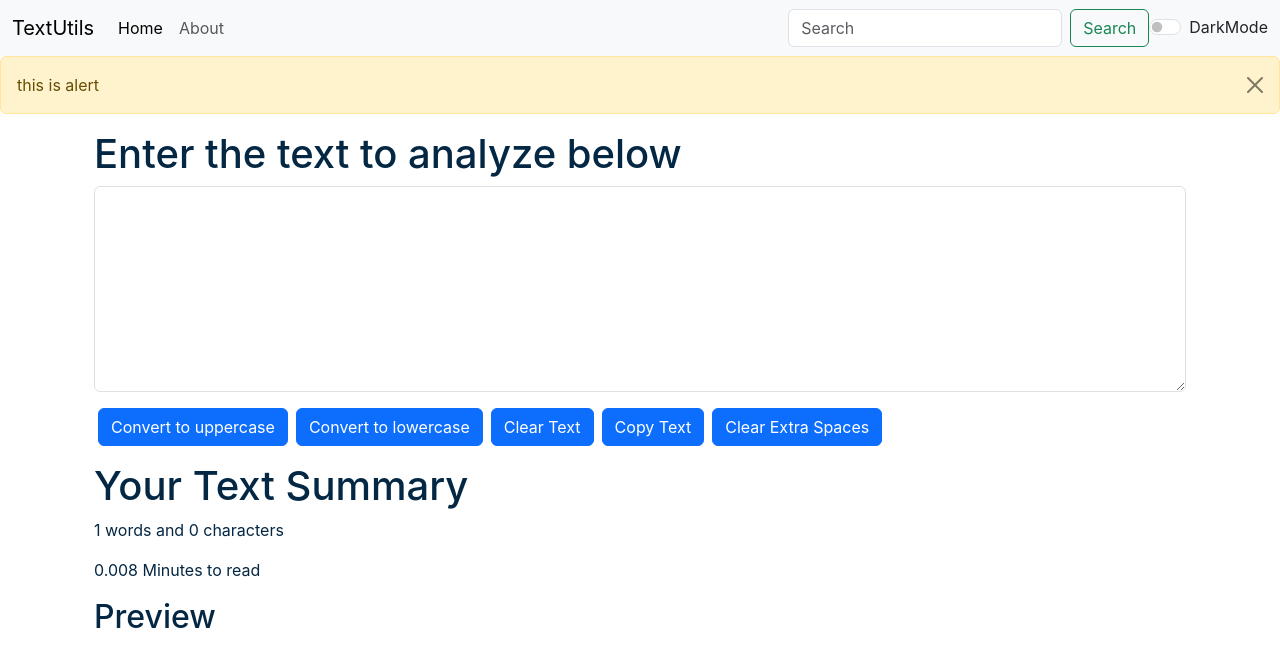
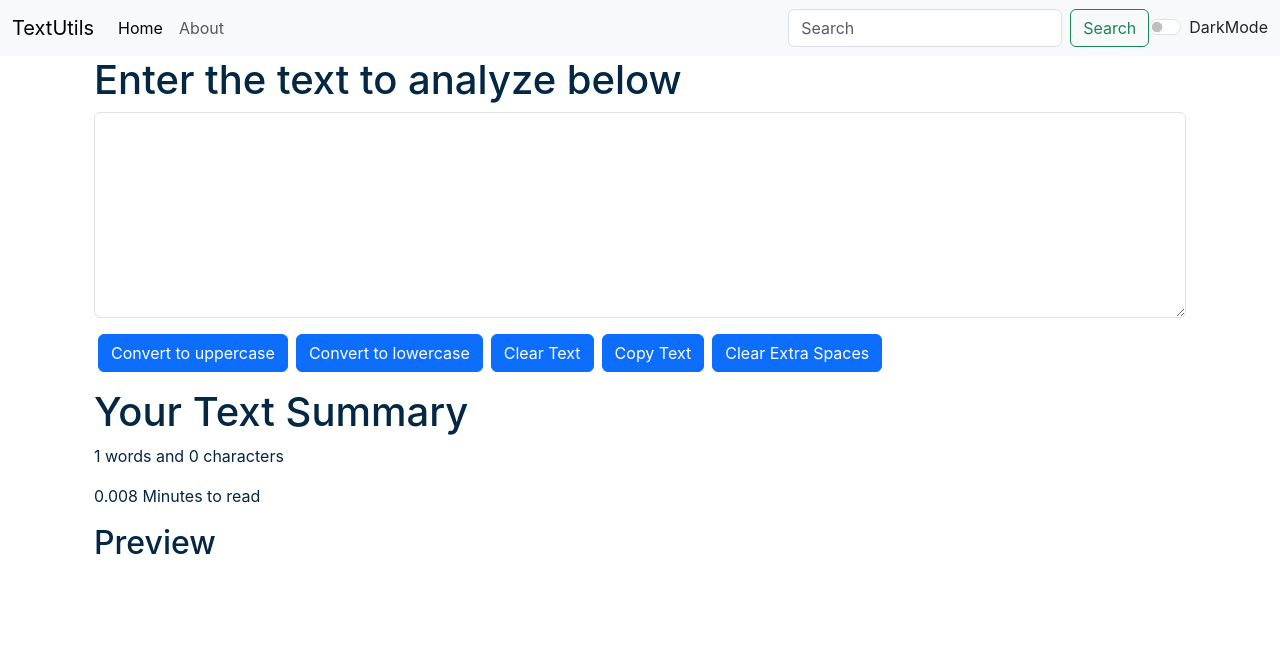
Before and after one commit to Veerupatil45/React-Tutorial, a React (Create React App) app: page / in a window 1280 px wide. Shown: the top 666 px of the page. Built offline with nearby package versions, Linux system fonts and the light colour scheme.

Commit message:
Added Alert

```diff
--- a/src/App.js
+++ b/src/App.js
@@ -8,22 +8,35 @@
 
 function App() {
   const [mode, setMode]=useState('light');
+  const[alert, setAlert]=useState(null);
+
+  const showAlert=(message,type)=>{
+    setAlert({
+      msg: message,
+      type: type
+    })
+    setTimeout(()=>{
+      setAlert(null);
+    },2000);
+  }
   const toggleMode=()=>{
     if(mode==='light'){
       setMode('dark');
       document.body.style.backgroundColor='grey';
+      showAlert("Dark mode has been enabled","Success");
     }else{
       setMode('light');
       document.body.style.backgroundColor='white';
+      showAlert("light mode has been enabled","Success");
     }
   }
   return (
     <>
 
    <Navbar title="TextUtils" mode={mode} toggleMode={toggleMode}/>
-   <Alert alert="this is alert"/>
+   <Alert alert={alert}/>
    <div className='container'>
-    <TextForm heading="Enter the text to analyze below" ></TextForm>
+    <TextForm showAlert={showAlert} heading="Enter the text to analyze below" ></TextForm>
    {/* <About/> */}
    </div>
 
--- a/src/components/Alert.js
+++ b/src/components/Alert.js
@@ -2,9 +2,9 @@
 
 export default function Alert(props) {
   return (
-    <div className="alert alert-warning alert-dismissible fade show" role="alert">
-       {props.alert}
-    <button type="button" className="btn-close" data-bs-dismiss="alert" aria-label="Close"></button>
+    props.alert &&<div className="alert alert-warning alert-dismissible fade show" role="alert">
+       <strong>{props.alert.type}</strong>:{props.alert.msg}
+
 </div>
   )
 }
--- a/src/components/TextForm.js
+++ b/src/components/TextForm.js
@@ -7,29 +7,34 @@
         console.log("uppercase was clicked" + text);
         let newText=text.toUpperCase();
         setText(newText)
+        props.showAlert("Converted to uppercase!","Success");
+
     }
 
     const handleLowClick=()=>{
         console.log("uppercase was clicked" + text);
         let newText=text.toLowerCase();
         setText(newText)
+        props.showAlert("Converted to lowercase!","Success");
     }
     const handleClearClick=()=>{
         console.log("Clear text clicked " + text);
         let newText='';
         setText(newText)
+        props.showAlert("Text cleared!","Success");
     }
     const handleExtraSpaces=()=>{
         let newText=text.split(/[ ]+/);
         setText(newText.join(" "))
+        props.showAlert("Extra spaces removed!","Success");
     }
 
     const handleCopy=()=>{
         console.log("Copy clicked");
         var text=document.getElementById("mybox");
         text.select();
-
         navigator.clipboard.writeText(text.value);
+        props.showAlert("Text copied to clipboard!","Success");
     }
 
     const handleOnChange=(event)=>{
@@ -45,7 +50,7 @@
         <h1> {props.heading}</h1>
         <div className="mb-3" >
 
-        <textarea className="form-control" value={text} onChange={handleOnChange} style={{backgroundColor: props.mode==='dark'?'#13466e':'white', color: props.mode==='dark'?'white':'#042743'}} id="myBox" rows="8"></textarea>
+        <textarea className="form-control" value={text} onChange={handleOnChange} style={{backgroundColor: props.mode==='dark'?'#13466e':'white', color: props.mode==='dark'?'white':'#042743'}} id="mybox" rows="8"></textarea>
         </div>
         <button className="btn btn-primary mx-1" onClick={handleUpClick}>Convert to uppercase</button>
         <button className="btn btn-primary mx-1" onClick={handleLowClick}>Convert to lowercase</button>
```
